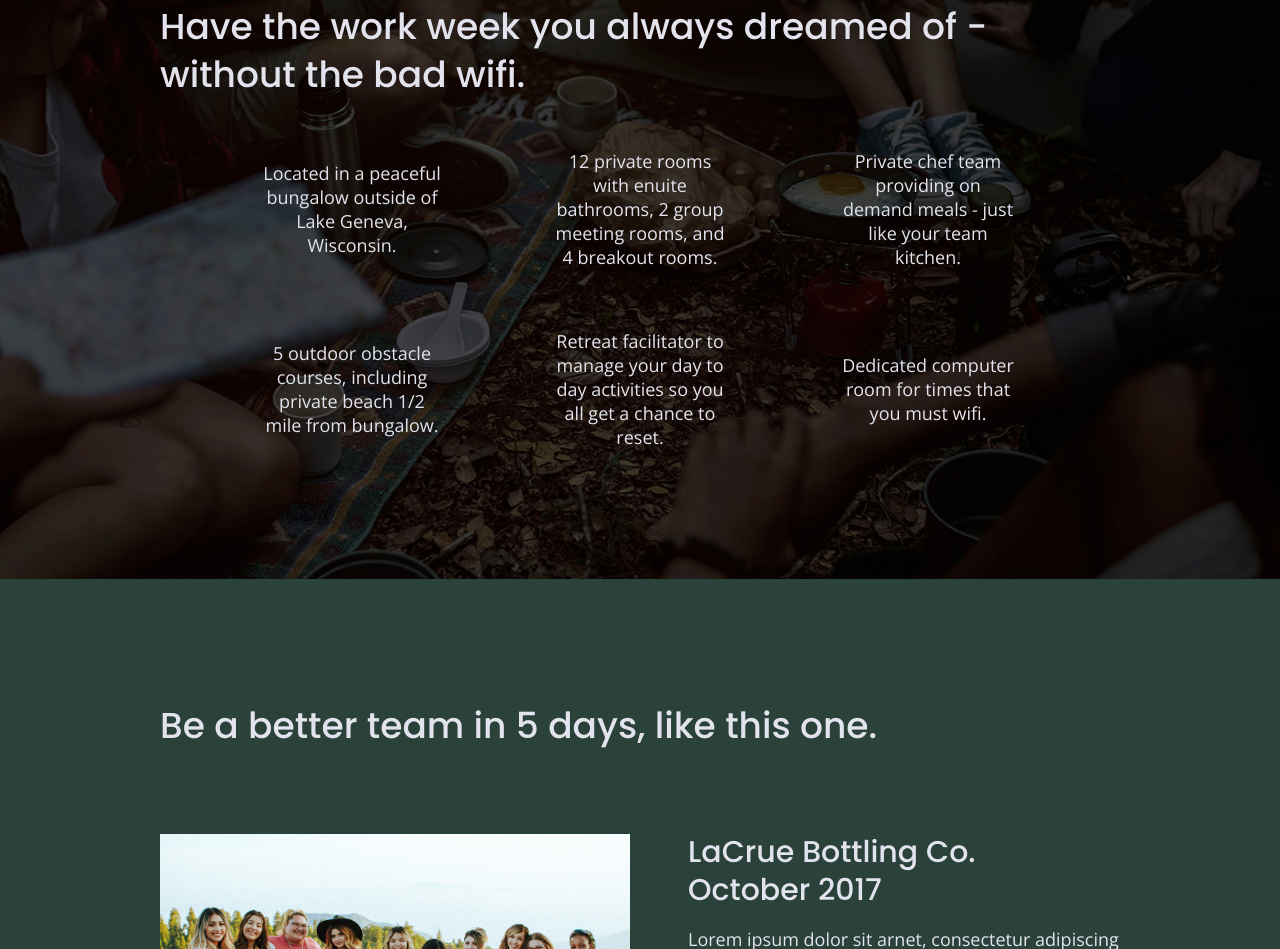
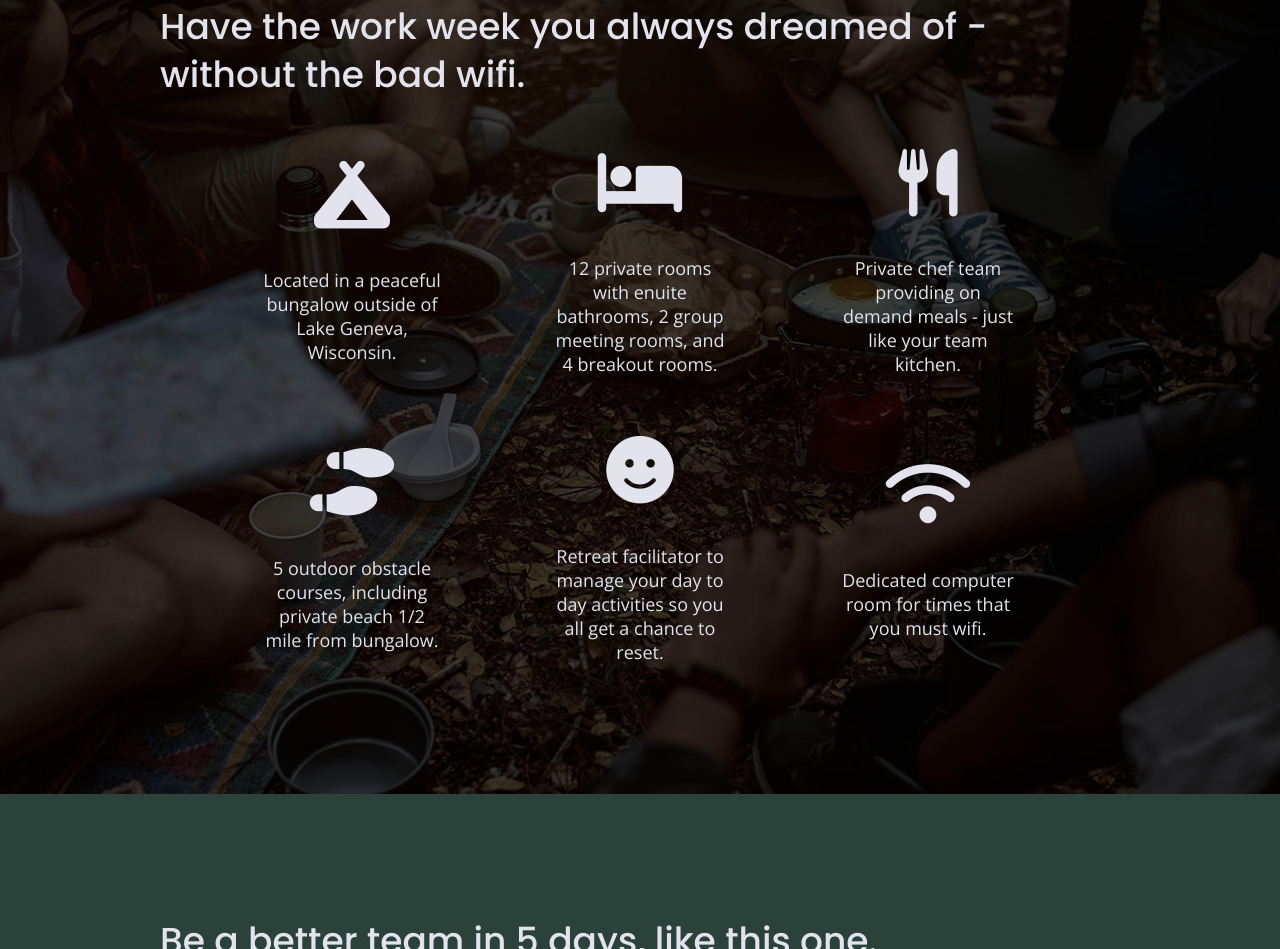
Before and after one commit to jk-baker/responsive-website-project, a website built with Parcel: page unplugged-retreat/index.html in a window 1280 px wide. Shown: the part 909-1858 px from the top of the page. Built offline with nearby package versions, Linux system fonts and the light colour scheme; files whose address does not match are found by name.

Commit message:
Added font awesome icons in features section

```diff
--- a/unplugged-retreat/css/main.css
+++ b/unplugged-retreat/css/main.css
@@ -322,6 +322,11 @@ input[type=button] {
 .features p {
   text-align: center;
   margin: 0;
+}
+
+.features i {
+	font-size: 3.75em;
+  margin-bottom: 40px;
 }
 
 /* Reviews */
--- a/unplugged-retreat/index.html
+++ b/unplugged-retreat/index.html
@@ -18,6 +18,8 @@
 
   <link rel="stylesheet" href="css/normalize.css">
   <link rel="stylesheet" href="css/main.css">
+
+  <script src="https://kit.fontawesome.com/78a60c120e.js" crossorigin="anonymous"></script>
 
   <meta name="theme-color" content="#fafafa">
   <!-- Google Fonts -->
@@ -76,27 +78,27 @@
           <h2>Have the work week you always dreamed of - without the bad wifi.</h2>
           <div class="features-items">
           <article>
-            <p class="fontawesome-icon"></p>
+            <p class="fontawesome-icon"><i class="fas fa-campground"></i></p>
             <p class="features-item-description">Located in a peaceful bungalow outside of Lake Geneva, Wisconsin.</p>
           </article>
           <article>
-            <p class="fontawesome-icon"></p>
+            <p class="fontawesome-icon"><i class="fas fa-bed"></i></p>
             <p class="features-item-description">12 private rooms with enuite bathrooms, 2 group meeting rooms, and 4 breakout rooms.</p>
           </article>
           <article>
-            <p class="fontawesome-icon"></p>
+            <p class="fontawesome-icon"><i class="fas fa-utensils"></i></p>
             <p class="features-item-description">Private chef team providing on demand meals - just like your team kitchen.</p>
           </article>
           <article>
-            <p class="fontawesome-icon"></p>
+            <p class="fontawesome-icon"><i class="fas fa-shoe-prints"></i></p>
             <p class="features-item-description">5 outdoor obstacle courses, including private beach 1/2 mile from bungalow.</p>
           </article>
           <article>
-            <p class="fontawesome-icon"></p>
+            <p class="fontawesome-icon"><i class="fas fa-smile"></i></p>
             <p class="features-item-description">Retreat facilitator to manage your day to day activities so you all get a chance to reset.</p>
           </article>
           <article>
-            <p class="fontawesome-icon"></p>
+            <p class="fontawesome-icon"><i class="fas fa-wifi"></i></p>
             <p class="features-item-description">Dedicated computer room for times that you must wifi.</p>
           </article>
         </div>
```
Also changed, not shown: unplugged-retreat/about/index.html (+2 -0 lines), unplugged-retreat/faq/index.html (+2 -0 lines).
